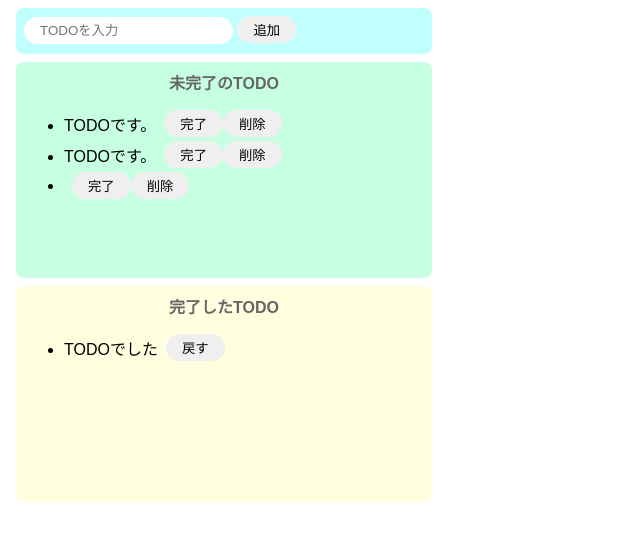
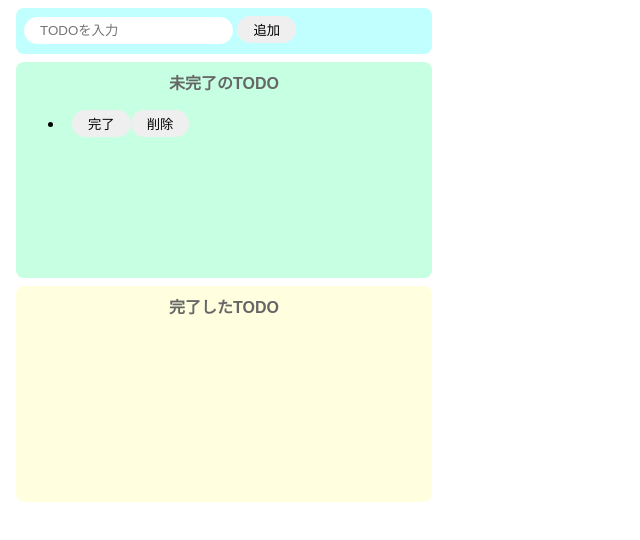
Before and after one commit to tnishiz/codesandbox-todo-20210809, a website built with Parcel: page index.html in a window 1280 px wide. Both pictures are taken after a click on the button "追加". Shown: the whole page, without its empty margins (0-640 px from the left). Built offline with nearby package versions, Linux system fonts and the light colour scheme.

Commit message:
演習36

```diff
--- a/index.html
+++ b/index.html
@@ -12,27 +12,11 @@
     </div>
     <div class="incomplete-area">
       <p class="title">未完了のTODO</p>
-      <ul id="incomplete-list">
-        <div class="list-row">
-          <li>TODOです。</li>
-          <button>完了</button>
-          <button>削除</button>
-        </div>
-        <div class="list-row">
-          <li>TODOです。</li>
-          <button>完了</button>
-          <button>削除</button>
-        </div>
-      </ul>
+      <ul id="incomplete-list"></ul>
     </div>
     <div class="complete-area">
       <p class="title">完了したTODO</p>
-      <ul id="complete-list">
-        <div class="list-row">
-          <li>TODOでした</li>
-          <button>戻す</button>
-        </div>
-      </ul>
+      <ul id="complete-list"></ul>
     </div>
     <script src="src/index.js"></script>
   </body>
--- a/src/index.js
+++ b/src/index.js
@@ -5,13 +5,23 @@
   const inputText = document.getElementById("add-text").value;
   document.getElementById("add-text").value = "";
 
+  createIncompleteList(inputText);
+};
+
+//未完了リストから指定の要素を削除
+const delteFromIncompleteList = (target) => {
+  document.getElementById("incomplete-list").removeChild(target);
+};
+
+//未完了リストに追加する関数
+const createIncompleteList = (text) => {
   //div生成
   const div = document.createElement("div");
   div.className = "list-row";
 
   //liタグ生成
   const li = document.createElement("li");
-  li.innerText = inputText;
+  li.innerText = text;
 
   //button（完了）タグ生成
   const completeButton = document.createElement("button");
@@ -36,6 +46,15 @@
     //butttonタグ生成
     const backButton = document.createElement("button");
     backButton.innerText = "戻す";
+    backButton.addEventListener("click", () => {
+      //押された戻すボタンの親タグ（div)を完了リストから削除
+      const deleteTarget = backButton.parentNode;
+      document.getElementById("complete-list").removeChild(deleteTarget);
+
+      //テキストを取得
+      const text = backButton.parentNode.firstElementChild.innerText;
+      createIncompleteList(text);
+    });
 
     //divタグの子要素に各要素を設定
     addTarget.appendChild(li);
@@ -43,11 +62,6 @@
 
     //完了リストに追加
     document.getElementById("complete-list").appendChild(addTarget);
-
-    //押された完了ボタンの親タグ（div）を取得。
-    //const completeTarget = completeButton.parentNode;
-    //const completeTargetTxt =
-    //document.getElementById("complete-list").appendChild(completeTarget);
   });
 
   //button（削除）タグ生成
@@ -67,11 +81,6 @@
   document.getElementById("incomplete-list").appendChild(div);
 };
 
-//未完了リストから指定の要素を削除
-const delteFromIncompleteList = (target) => {
-  document.getElementById("incomplete-list").removeChild(target);
-};
-
 document
   .getElementById("add-button")
   .addEventListener("click", () => onClickAdd());
```
